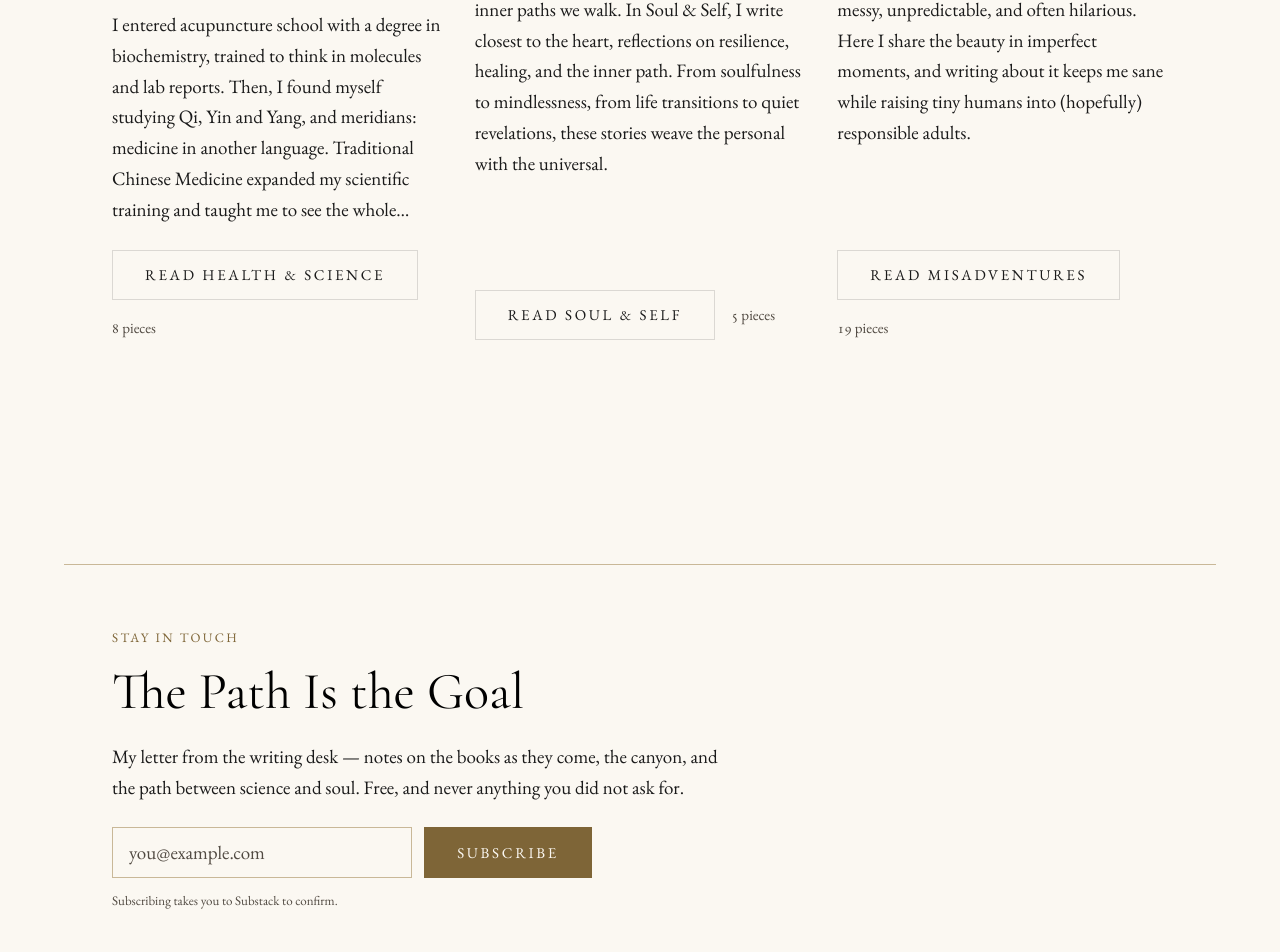
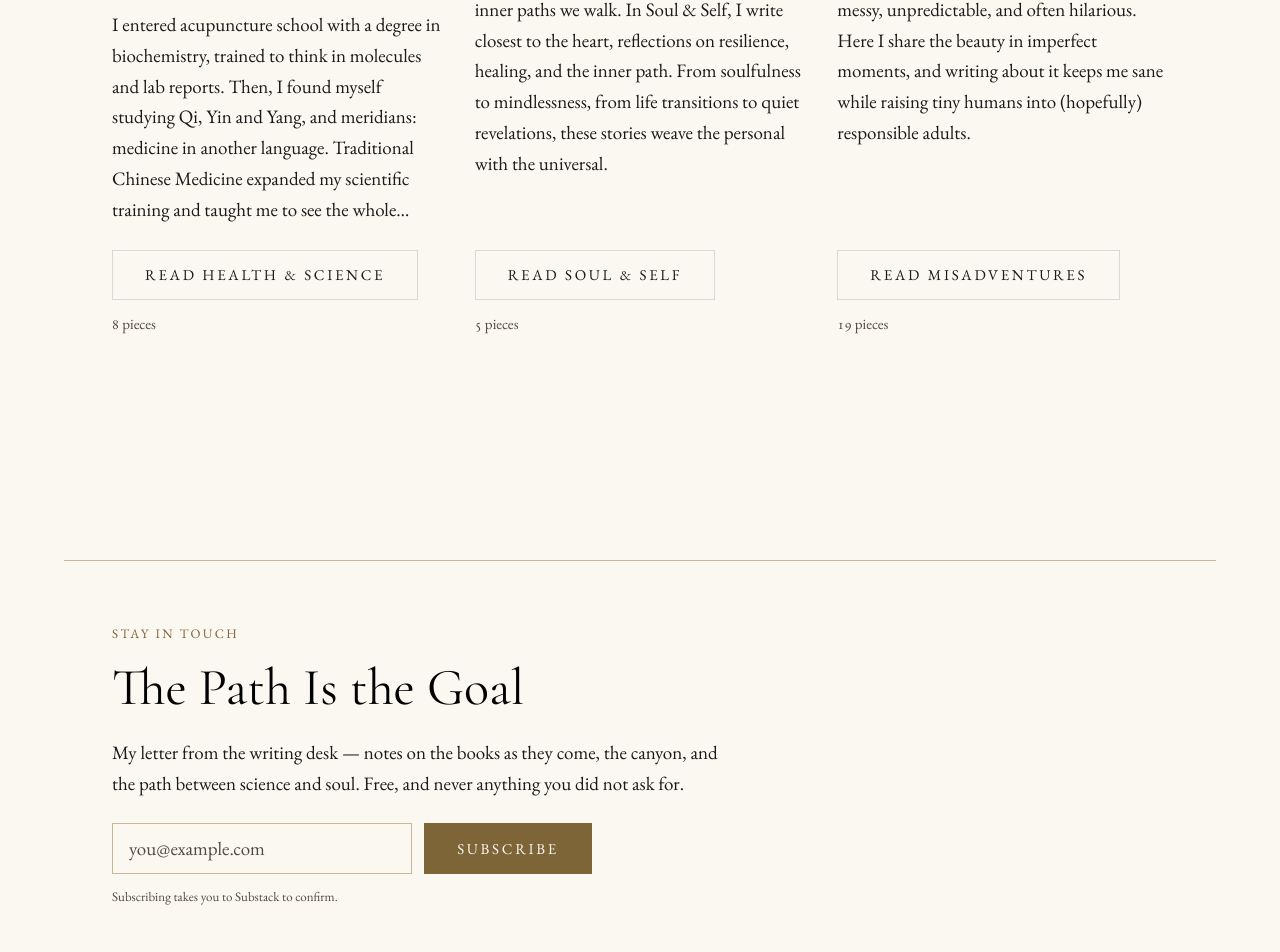
Before and after one commit to adeglon/adeglon.github.io, a Jekyll site: the page built from docs/blog/index.html, in a window 1280 px wide. Shown: the part 723-1675 px from the top of the page. Built offline with Jekyll 4.4.1, drawn with Linux system fonts in a browser that asks for light colours; a script that is not in the unit is left out.

Commit message:
Blog: the three Read buttons share a line
The feet were already bottom-aligned, but the labels are different widths -
Read Health & Science is wider than Read Soul & Self - so the piece-count
wrapped under the button in one column and sat beside it in another, which
lifted one button a whole line above its neighbours. Stacking the foot gives
all three the same shape.

Co-Authored-By: Claude Opus 5 <noreply@anthropic.com>
Claude-Session: https://claude.ai/code/session_01CXLAusaY8sc4P4TTBSZq1C

```diff
--- a/docs/assets/css/components.css
+++ b/docs/assets/css/components.css
@@ -675,7 +675,18 @@
 }
 .strands .strand { display: flex; flex-direction: column; }
 .strands .strand__body { display: flex; flex-direction: column; flex: 1; }
-.strands .strand__foot { margin-top: auto; }
+/* Stacked inside the three-column row, not inline. The feet are already
+   bottom-aligned, but "Read Health & Science" is a wider label than "Read
+   Soul & Self", so on one line the piece-count wrapped under it in some
+   columns and not others - which lifted those buttons a line higher than
+   their neighbours. Column direction gives every foot the same shape, so
+   the three buttons share a line. */
+.strands .strand__foot {
+  margin-top: auto;
+  flex-direction: column;
+  align-items: flex-start;
+  gap: var(--sp-3);
+}
 
 .strand {
   border-top: 1px solid var(--rule-quiet);
```
